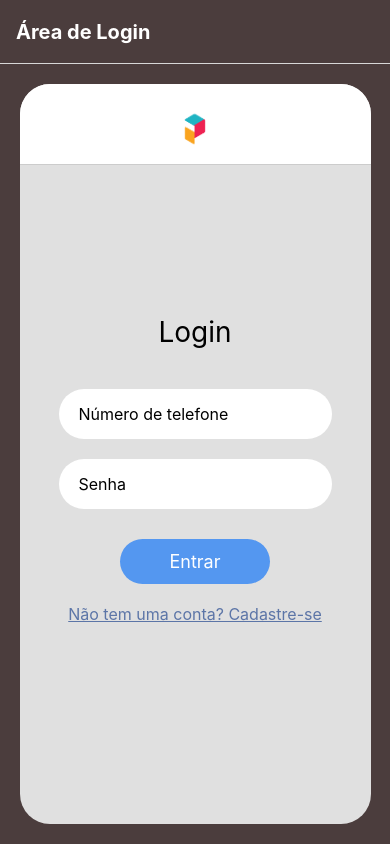
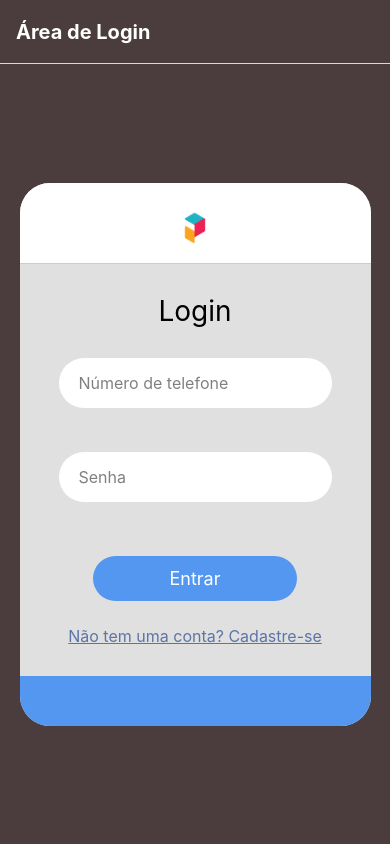
Before and after one commit to Guimaaz/Poliedro-ChatBot, a React Native app in the folder chatbot_frontend/: screen /LoginScreen in a window 390 px wide. Built offline with nearby package versions, Linux system fonts and the light colour scheme.

Commit message:
Feedbacks no Cadastro/Login nos campos de input

```diff
--- a/chatbot_frontend/app/(tabs)/LoginScreen.tsx
+++ b/chatbot_frontend/app/(tabs)/LoginScreen.tsx
@@ -1,5 +1,5 @@
 import React, { useState, useEffect, useRef } from 'react';
-import { View, Text, TextInput, TouchableOpacity, StyleSheet, Image, SafeAreaView, useWindowDimensions, Alert } from 'react-native';
+import { View, Text, TextInput, TouchableOpacity, StyleSheet, Image, SafeAreaView, useWindowDimensions, Alert, ScrollView } from 'react-native';
 import AsyncStorage from '@react-native-async-storage/async-storage';
 import { useNavigation } from '@react-navigation/native';
 import { API_BASE_URL } from '../../utils/api';
@@ -28,6 +28,11 @@ export default function LoginScreen() {
   const [telefone, setTelefone] = useState('');
   const [senha, setSenha] = useState('');
   const [loadingLogin, setLoadingLogin] = useState(false);
+
+  const [telefoneError, setTelefoneError] = useState('');
+  const [senhaError, setSenhaError] = useState('');
+  const [loginApiError, setLoginApiError] = useState('');
+
   const { width } = useWindowDimensions();
   const inputWidth = width < 600 ? width * 0.7 : 300;
   const containerWidth = width < 600 ? width * 0.9 : 500;
@@ -35,11 +40,31 @@ export default function LoginScreen() {
   const senhaInputRef = useRef<TextInput>(null);
 
   const handleLogin = async () => {
-    if (!telefone || !senha) {
-      Alert.alert('Erro', 'Por favor, preencha todos os campos.');
+    setTelefoneError('');
+    setSenhaError('');
+    setLoginApiError('');
+
+    let isValid = true;
+    const limpatelefone = telefone.replace(/\D/g, '');
+
+    if (!telefone) {
+      setTelefoneError('Por favor, preencha o número de telefone.');
+      isValid = false;
+    }
+    else if (limpatelefone.length < 11) {
+      setTelefoneError('Número de telefone inválido.');
+      isValid = false;
+    }
+
+    if (!senha) {
+      setSenhaError('Por favor, preencha a senha.');
+      isValid = false;
+    }
+
+    if (!isValid) {
       return;
     }
-    console.log('Fazendo requisição de login...', { numero_cliente: telefone, senha });
+
     setLoadingLogin(true);
     try {
       const response = await fetch(`${API_BASE_URL}/login`, {
@@ -50,28 +75,21 @@ export default function LoginScreen() {
         body: JSON.stringify({ numero_cliente: telefone, senha }),
       });
 
-      console.log('Resposta bruta da API de login:', response);
       const data = await response.json();
-      console.log('Dados da resposta da API de login:', data);
-      console.log('Tipo de data.is_admin:', typeof data.is_admin);
-
       if (response.ok && data.success) {
         await AsyncStorage.setItem('userPhoneNumber', telefone);
         Alert.alert('Sucesso', 'Login realizado com sucesso!');
-        console.log('Valor de data.is_admin antes da navegação:', data.is_admin);
         if (data.is_admin === 1) {
-          console.log('Navegando para AdminHomeScreen');
           navigation.navigate('AdminHomeScreen');
         } else {
-          console.log('Navegando para ChatScreen');
           navigation.navigate('ChatScreen');
         }
       } else {
-        Alert.alert('Erro', data.message || 'Falha ao realizar o login. Verifique suas credenciais.');
+        setLoginApiError(data.message || 'Falha ao realizar o login. Verifique suas credenciais.');
       }
     } catch (error) {
       console.error('Erro ao realizar login:', error);
-      Alert.alert('Erro', 'Ocorreu um erro ao comunicar com o servidor.');
+      setLoginApiError('Ocorreu um erro ao comunicar com o servidor.');
     } finally {
       setLoadingLogin(false);
     }
@@ -91,6 +109,12 @@ export default function LoginScreen() {
 
   return (
     <SafeAreaView style={styles.safeArea}>
+      <ScrollView
+        style={styles.mainScrollView}
+        contentContainerStyle={styles.mainScrollViewContent}
+        showsVerticalScrollIndicator={false}
+        keyboardShouldPersistTaps="handled"
+      >
         <View style={[styles.container, { width: containerWidth }]}>
           <View style={styles.topContainer}>
             <Image
@@ -101,29 +125,52 @@ export default function LoginScreen() {
           </View>
           <View style={styles.loginContainer}>
             <Text style={styles.title}>Login</Text>
+
+            <View style={[styles.inputGroup, { width: inputWidth }]}>
               <TextInput
-            style={[styles.input, { width: inputWidth }]}
+                style={styles.input}
                 placeholder="Número de telefone"
                 keyboardType="numbers-and-punctuation"
                 value={telefone}
-            onChangeText={text => setTelefone(formatPhoneNumber(text))}
+                onChangeText={text => {
+                  setTelefone(formatPhoneNumber(text));
+                  if (telefoneError) setTelefoneError('');
+                  if (loginApiError) setLoginApiError('');
+                }}
                 maxLength={15}
                 returnKeyType="next"
                 onSubmitEditing={() => senhaInputRef.current?.focus()}
-            placeholderTextColor="#000"
+                placeholderTextColor="gray"
               />
+              {telefoneError ? <Text style={styles.errorText}>{telefoneError}</Text> : null}
+            </View>
+
+            <View style={[styles.inputGroup, { width: inputWidth }]}>
               <TextInput
                 ref={senhaInputRef}
-            style={[styles.input, { width: inputWidth }]}
+                style={styles.input}
                 placeholder="Senha"
                 secureTextEntry
                 value={senha}
-            onChangeText={setSenha}
+                onChangeText={text => {
+                  setSenha(text);
+                  if (senhaError) setSenhaError('');
+                  if (loginApiError) setLoginApiError('');
+                }}
                 returnKeyType="done"
                 onSubmitEditing={handleLogin}
-            placeholderTextColor="#000"
+                placeholderTextColor="gray"
               />
-          <TouchableOpacity style={styles.button} onPress={handleLogin} disabled={loadingLogin}>
+              {senhaError ? <Text style={styles.errorText}>{senhaError}</Text> : null}
+            </View>
+
+            {loginApiError ? <Text style={[styles.errorText, styles.apiError]}>{loginApiError}</Text> : null}
+
+            <TouchableOpacity
+              style={[styles.button, { width: inputWidth > 250 ? inputWidth * 0.75 : inputWidth }]}
+              onPress={handleLogin}
+              disabled={loadingLogin}
+            >
               <Text style={styles.buttonText}>{loadingLogin ? 'Entrando...' : 'Entrar'}</Text>
             </TouchableOpacity>
             <TouchableOpacity onPress={navigateToRegister} style={styles.registerLinkContainer}>
@@ -132,6 +179,7 @@ export default function LoginScreen() {
           </View>
           <View style={styles.bottomRounded} />
         </View>
+      </ScrollView>
     </SafeAreaView>
   );
 }
@@ -141,16 +189,20 @@ const styles = StyleSheet.create({
     flex: 1,
     backgroundColor: '#4B3D3D',
   },
+  mainScrollView: {
+    flex: 1,
+  },
+  mainScrollViewContent: {
+    flexGrow: 1,
+    justifyContent: 'center',
+  },
   container: {
-    flex: 1,
     backgroundColor: '#e0e0e0',
-    borderTopLeftRadius: 30,
-    borderTopRightRadius: 30,
-    borderBottomLeftRadius: 30,
-    borderBottomRightRadius: 30,
-    margin: 20,
+    borderRadius: 30,
+    marginVertical: 20,
+    marginHorizontal: 20,
     overflow: 'hidden',
-    alignSelf: 'center'
+    alignSelf: 'center',
   },
   topContainer: {
     backgroundColor: '#fff',
@@ -165,15 +217,22 @@ const styles = StyleSheet.create({
     height: 50,
   },
   loginContainer: {
-    flex: 1,
     alignItems: 'center',
-    justifyContent: 'center',
     paddingHorizontal: 20,
+    paddingTop: 30,
+    paddingBottom: 30,
   },
   title: {
     fontSize: 28,
-    marginBottom: 40,
+    marginBottom: 30,
     color: '#000',
+    textAlign: 'center',
+  },
+  inputGroup: {
+    minHeight: 50 + 6 + 18,
+    marginBottom: 20,
+    alignItems: 'flex-start',
+    justifyContent: 'flex-start',
   },
   input: {
     height: 50,
@@ -181,11 +240,22 @@ const styles = StyleSheet.create({
     borderRadius: 25,
     paddingHorizontal: 20,
     fontSize: 16,
-    marginBottom: 20,
     color: '#000',
+    width: '100%',
+  },
+  errorText: {
+    color: 'red',
+    fontSize: 12,
+    marginTop: 6,
+    paddingLeft: 20,
+  },
+  apiError: {
+    textAlign: 'center',
+    width: '100%',
+    marginBottom: 15,
+    marginTop: -10,
   },
   button: {
-    width: 150,
     backgroundColor: '#5497f0',
     paddingVertical: 12,
     borderRadius: 25,
@@ -198,10 +268,10 @@ const styles = StyleSheet.create({
   },
   bottomRounded: {
     height: 50,
-    backgroundColor: '#54977',
+    backgroundColor: '#5497f0',
   },
   registerLinkContainer: {
-    marginTop: 20,
+    marginTop: 25,
   },
   registerLinkText: {
     color: '#5C75A7',
--- a/chatbot_frontend/app/(tabs)/RegisterScreen.tsx
+++ b/chatbot_frontend/app/(tabs)/RegisterScreen.tsx
@@ -1,5 +1,5 @@
 import React, { useState } from 'react';
-import { View, Text, TextInput, TouchableOpacity, StyleSheet, Image, SafeAreaView, useWindowDimensions, Alert } from 'react-native';
+import { View, Text, TextInput, TouchableOpacity, StyleSheet, Image, SafeAreaView, useWindowDimensions, Alert, ScrollView } from 'react-native'; // Adicionado ScrollView
 import { useNavigation } from '@react-navigation/native';
 import { API_BASE_URL } from '../../utils/api';
 import { NativeStackNavigationProp } from '@react-navigation/native-stack';
@@ -28,39 +28,59 @@ export default function RegisterScreen() {
   const [senha, setSenha] = useState('');
   const [confirmarSenha, setConfirmarSenha] = useState('');
   const [loadingRegister, setLoadingRegister] = useState(false);
+
+  const [telefoneError, setTelefoneError] = useState('');
+  const [senhaError, setSenhaError] = useState('');
+  const [confirmarSenhaError, setConfirmarSenhaError] = useState('');
+
   const { width } = useWindowDimensions();
   const inputWidth = width < 600 ? width * 0.7 : 300;
   const containerWidth = width < 600 ? width * 0.9 : 500;
   const navigation = useNavigation<RegisterScreenNavigationProp>();
 
   const handleRegister = async () => {
-    if (!telefone || !senha || !confirmarSenha) {
-      Alert.alert('Erro', 'Por favor, preencha todos os campos.');
+    let isValid = true;
+    const cleanedPhone = telefone.replace(/\D/g, '');
+
+    setTelefoneError('');
+    setSenhaError('');
+    setConfirmarSenhaError('');
+
+    if (!telefone) {
+      setTelefoneError('Por favor, preencha o número de telefone.');
+      isValid = false;
+    } else if (cleanedPhone.length < 11) {
+      setTelefoneError('Número de telefone deve ter 11 dígitos.');
+      isValid = false;
+    }
+
+    if (!senha) {
+      setSenhaError('Por favor, preencha a senha.');
+      isValid = false;
+    }
+
+    if (!confirmarSenha) {
+      setConfirmarSenhaError('Por favor, confirme a senha.');
+      isValid = false;
+    } else if (senha && confirmarSenha && senha !== confirmarSenha) {
+      setConfirmarSenhaError('As senhas não coincidem.');
+      isValid = false;
+    }
+
+    if (!isValid) {
       return;
     }
 
-    if (senha !== confirmarSenha) {
-      Alert.alert('Erro', 'As senhas não coincidem.');
-      return;
-    }
-
-
-
     setLoadingRegister(true);
-    console.log('Fazendo requisição de cadastro...', { numero_cliente: telefone, senha });
     try {
       const response = await fetch(`${API_BASE_URL}/register`, {
         method: 'POST',
         headers: {
           'Content-Type': 'application/json',
         },
-        body: JSON.stringify({ numero_cliente: telefone, senha }),
+        body: JSON.stringify({ numero_cliente: cleanedPhone, senha }),
       });
-
-      console.log('Resposta bruta da API de cadastro:', response);
       const data = await response.json();
-      console.log('Dados da resposta da API de cadastro:', data);
-
       if (response.ok && data.success) {
         Alert.alert('Sucesso', data.message || 'Cadastro realizado com sucesso!');
         navigation.navigate('LoginScreen');
@@ -68,7 +88,6 @@ export default function RegisterScreen() {
         Alert.alert('Erro', data.message || 'Falha ao realizar o cadastro.');
       }
     } catch (error) {
-      console.error('Erro ao realizar cadastro:', error);
       Alert.alert('Erro', 'Ocorreu um erro ao comunicar com o servidor.');
     } finally {
       setLoadingRegister(false);
@@ -81,6 +100,12 @@ export default function RegisterScreen() {
 
   return (
     <SafeAreaView style={styles.safeArea}>
+      <ScrollView
+        style={styles.mainScrollView}
+        contentContainerStyle={styles.mainScrollViewContent}
+        showsVerticalScrollIndicator={false}
+        keyboardShouldPersistTaps="handled"
+      >
         <View style={[styles.container, { width: containerWidth }]}>
           <View style={styles.topContainer}>
             <Image
@@ -93,35 +118,58 @@ export default function RegisterScreen() {
           <View style={styles.registerContainer}>
             <Text style={styles.title}>Cadastro</Text>
 
+            <View style={[styles.inputGroup, { width: inputWidth }]}>
               <TextInput
-            style={[styles.input, { width: inputWidth }]}
+                style={styles.input}
                 placeholder="Número de telefone"
                 keyboardType="numbers-and-punctuation"
                 value={telefone}
-            onChangeText={text => setTelefone(formatPhoneNumber(text))}
+                onChangeText={text => {
+                  setTelefone(formatPhoneNumber(text));
+                  if (telefoneError) setTelefoneError('');
+                }}
                 maxLength={15}
-            placeholderTextColor="#000"
+                placeholderTextColor="gray"
               />
+              {telefoneError ? <Text style={styles.errorText}>{telefoneError}</Text> : null}
+            </View>
 
+            <View style={[styles.inputGroup, { width: inputWidth }]}>
               <TextInput
-            style={[styles.input, { width: inputWidth }]}
+                style={styles.input}
                 placeholder="Senha"
                 secureTextEntry
                 value={senha}
-            onChangeText={setSenha}
-            placeholderTextColor="#000"
+                onChangeText={text => {
+                  setSenha(text);
+                  if (senhaError) setSenhaError('');
+                  if (confirmarSenhaError && text === confirmarSenha) setConfirmarSenhaError('');
+                }}
+                placeholderTextColor="gray"
               />
+              {senhaError ? <Text style={styles.errorText}>{senhaError}</Text> : null}
+            </View>
 
+            <View style={[styles.inputGroup, { width: inputWidth }]}>
               <TextInput
-            style={[styles.input, { width: inputWidth }]}
+                style={styles.input}
                 placeholder="Confirmar Senha"
                 secureTextEntry
                 value={confirmarSenha}
-            onChangeText={setConfirmarSenha}
-            placeholderTextColor="#000"
+                onChangeText={text => {
+                  setConfirmarSenha(text);
+                  if (confirmarSenhaError) setConfirmarSenhaError('');
+                }}
+                placeholderTextColor="gray"
               />
+              {confirmarSenhaError ? <Text style={styles.errorText}>{confirmarSenhaError}</Text> : null}
+            </View>
 
-          <TouchableOpacity style={styles.button} onPress={handleRegister} disabled={loadingRegister}>
+            <TouchableOpacity
+              style={[styles.button, { width: inputWidth > 250 ? inputWidth * 0.75 : inputWidth }]}
+              onPress={handleRegister}
+              disabled={loadingRegister}
+            >
               <Text style={styles.buttonText}>{loadingRegister ? 'Cadastrando...' : 'Cadastrar'}</Text>
             </TouchableOpacity>
 
@@ -132,6 +180,7 @@ export default function RegisterScreen() {
 
           <View style={styles.bottomRounded} />
         </View>
+      </ScrollView>
     </SafeAreaView>
   );
 }
@@ -141,16 +190,19 @@ const styles = StyleSheet.create({
     flex: 1,
     backgroundColor: '#4B3D3D',
   },
+  mainScrollView: {
+    flex: 1,
+  },
+  mainScrollViewContent: {
+    flexGrow: 1,
+  },
   container: {
-    flex: 1,
     backgroundColor: '#e0e0e0',
-    borderTopLeftRadius: 30,
-    borderTopRightRadius: 30,
-    borderBottomLeftRadius: 30,
-    borderBottomRightRadius: 30,
-    margin: 20,
+    borderRadius: 30,
+    marginVertical: 20,
+    marginHorizontal: 20,
     overflow: 'hidden',
-    alignSelf: 'center'
+    alignSelf: 'center',
   },
   topContainer: {
     backgroundColor: '#fff',
@@ -165,16 +217,22 @@ const styles = StyleSheet.create({
     height: 50,
   },
   registerContainer: {
-    flex: 1,
     alignItems: 'center',
-    justifyContent: 'center',
     paddingHorizontal: 20,
+    paddingTop: 25,
+    paddingBottom: 30,
   },
   title: {
     fontSize: 28,
-    marginBottom: 40,
+    marginBottom: 30,
     color: '#000',
-    fontFamily: "Cal Sans"
+    textAlign: 'center',
+  },
+  inputGroup: {
+    minHeight: 74,
+    marginBottom: 20,
+    alignItems: 'flex-start',
+    justifyContent: 'flex-start',
   },
   input: {
     height: 50,
@@ -182,12 +240,17 @@ const styles = StyleSheet.create({
     borderRadius: 25,
     paddingHorizontal: 20,
     fontSize: 16,
-    marginBottom: 20,
     color: '#000',
+    width: '100%',
+  },
+  errorText: {
+    color: 'red',
+    fontSize: 12,
+    marginTop: 6,
+    paddingLeft: 20,
   },
   button: {
-    width: 150,
-    backgroundColor: '#5C75A7',
+    backgroundColor: '#5497f0',
     paddingVertical: 12,
     borderRadius: 25,
     alignItems: 'center',
@@ -199,10 +262,10 @@ const styles = StyleSheet.create({
   },
   bottomRounded: {
     height: 50,
-    backgroundColor: '#5C75A7',
+    backgroundColor: '#5497f0',
   },
   loginLinkContainer: {
-    marginTop: 20,
+    marginTop: 25,
   },
   loginLinkText: {
     color: '#5C75A7',
```
Lines whose indentation alone changed are shown as unchanged.
